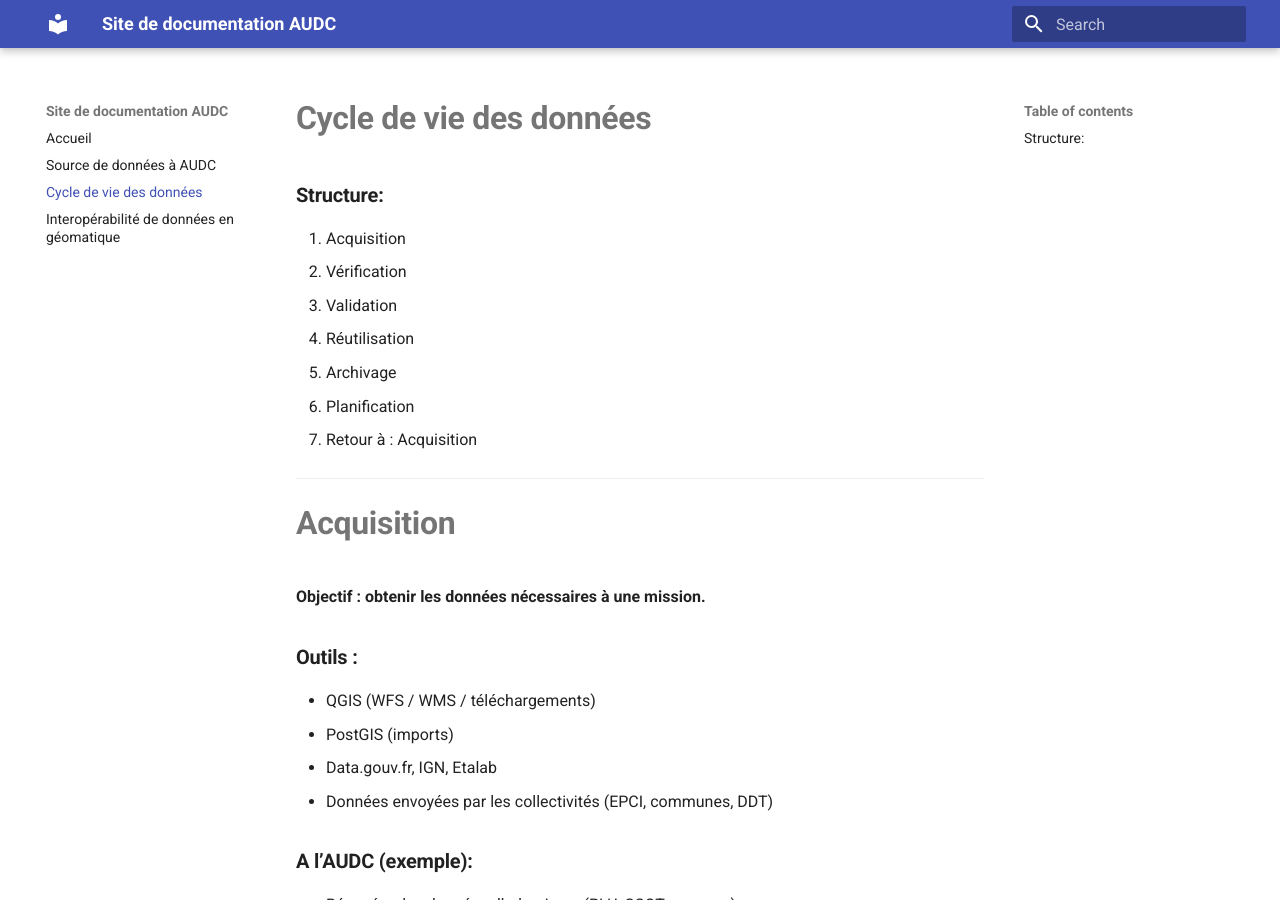
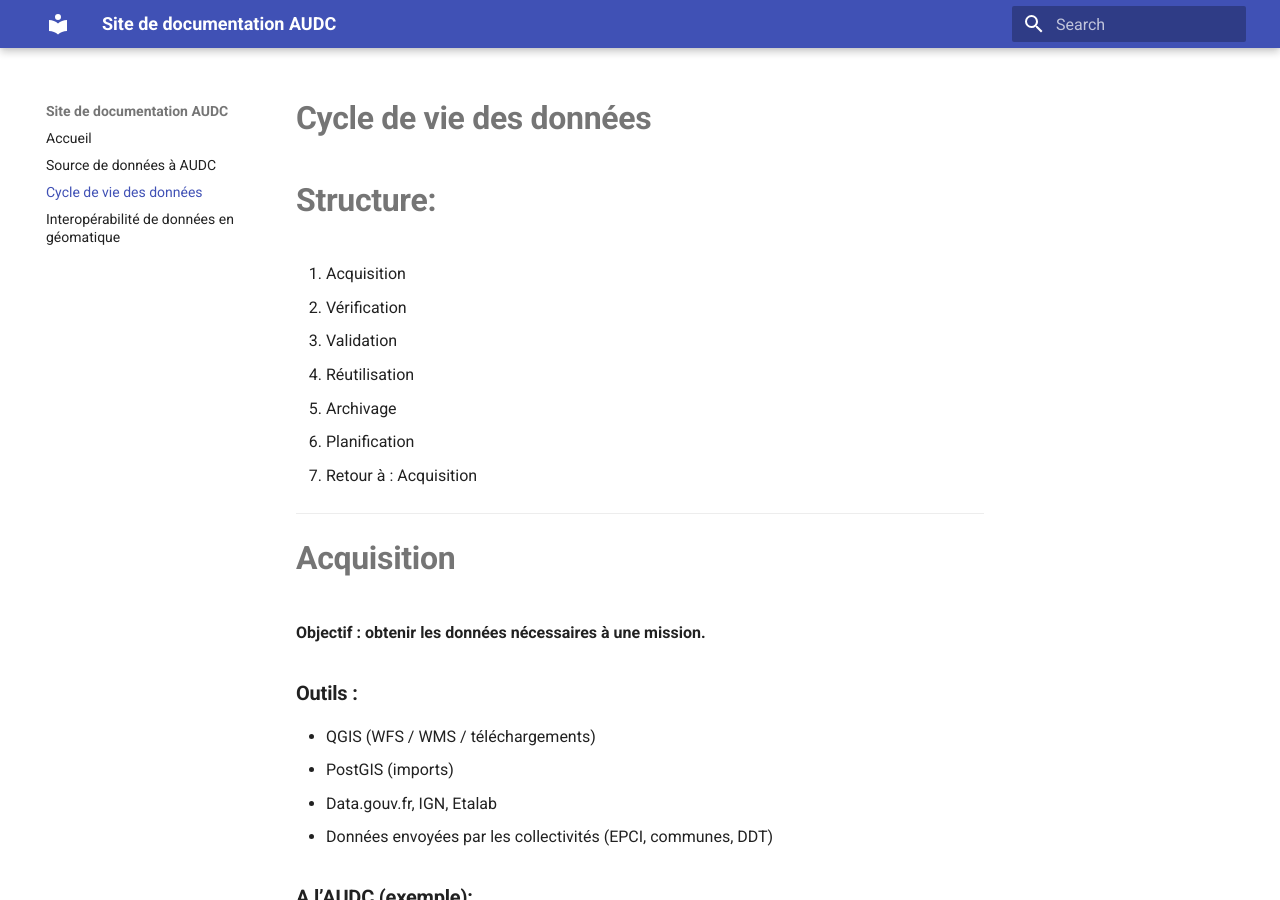
Before and after one commit to abdou123-guene/Site_de_documentation_geomatique, an MkDocs documentation site: the page built from docs/cycle_de_vie_des_donnees.md, in a window 1280 px wide and 900 px high. Built offline with MkDocs 1.6.1 and Material for MkDocs 9.7.7, drawn with Linux system fonts in a browser that asks for light colours.

Commit message:
Update cycle_de_vie_des_donnees.md

```diff
--- a/docs/cycle_de_vie_des_donnees.md
+++ b/docs/cycle_de_vie_des_donnees.md
@@ -1,7 +1,7 @@
 
 # **Cycle de vie des données**
 
-### **Structure:**
+# **Structure:**
 
 1. Acquisition
 2. Vérification
```
